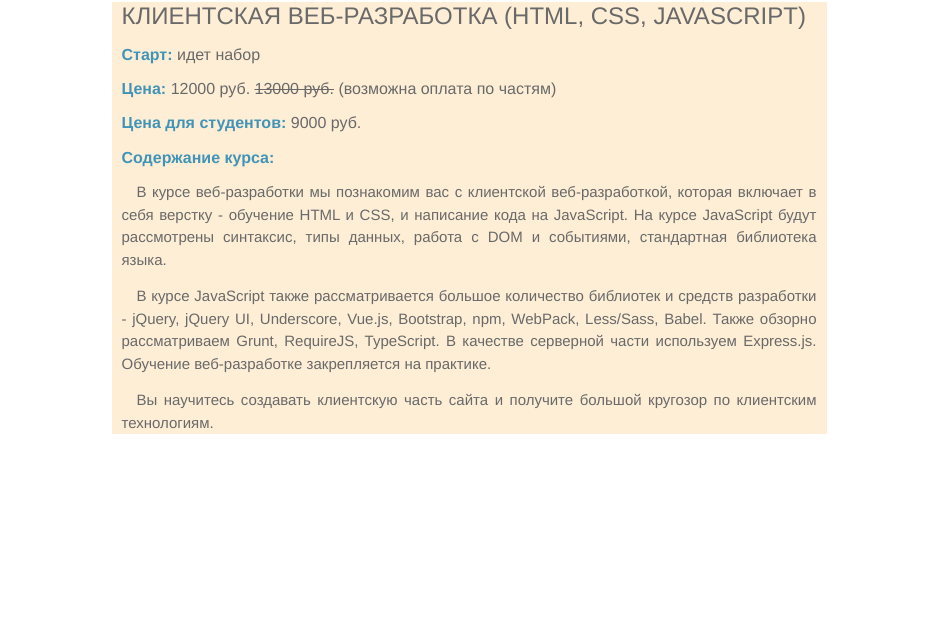
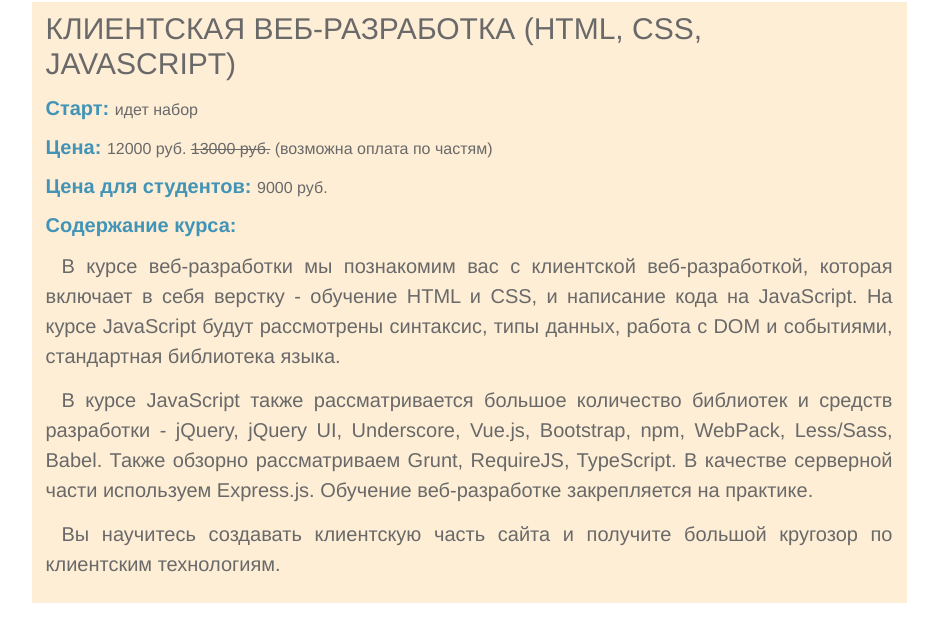
Before and after one commit to Sibimay/academitClientWeb, a plain HTML site: page css_text/index.html in a window 1280 px wide. Shown: the whole page, without its empty margins (171-1109 px from the left). Drawn offline with Linux system fonts and the light colour scheme.

Commit message:
Fix css text

```diff
--- a/css_text/style.css
+++ b/css_text/style.css
@@ -1,20 +1,19 @@
 .common {
     font-family: Helvetica, Arial, sans-serif;
     background-color: #feeed6;
-    padding-left: 10px;
-    padding-right: 10px;
-    max-width: 715px;
+    padding: 10px 14px;
+    max-width: 875px;
     margin: 2px auto;
     color: #696969FF;
     box-sizing: border-box;
 }
 
-p.paragraph, .description {
+.paragraph, .description {
     margin-block-end: 14px;
 }
 
 .title {
-    font-size: 24px;
+    font-size: 30px;
     font-weight: normal;
     margin-block-start: auto;
     margin-block-end: auto;
@@ -27,15 +26,15 @@ p.paragraph, .description {
 .sub-text {
     color: #4294b7;
     font-weight: bold;
-    font-size: 16px;
+    font-size: 20px;
     padding-top: 5px;
     margin: auto;
 }
 
 .description {
-    font-size: 15px;
+    font-size: 20px;
     text-align: justify;
-    text-indent: 15px;
+    text-indent: 16px;
     line-height: 1.5;
     margin-top: 0.7em;
 }
```
Also changed, not shown: todo_list/index.html (added, +11 -0 lines), todo_list/script.js (added).
